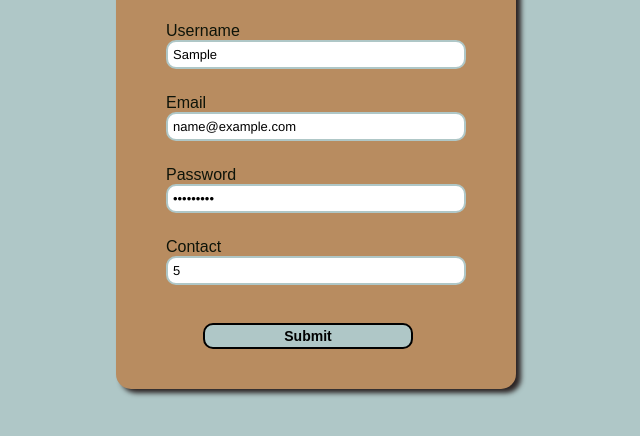
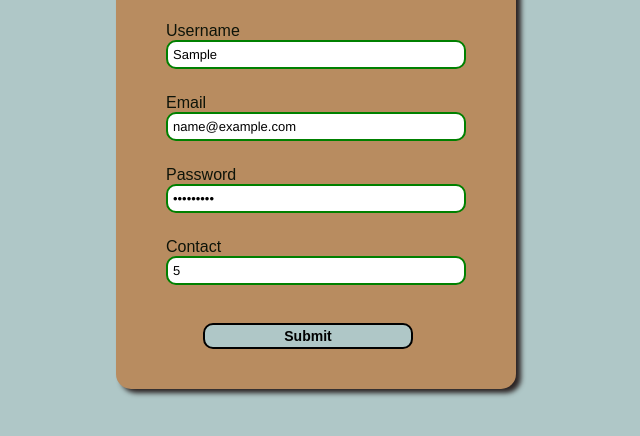
Before and after one commit to ArslanHussain22/my-first-project, a plain HTML site: page project 1/index.html in a window 1280 px wide. Both pictures are taken after typing "Sample", "name@example.com", "Sample123", "5" into the empty fields and a click on the button "Submit". Shown: the part 246-682 px from the top of the page, without its empty margins (324-964 px from the left). Drawn offline with Linux system fonts and the light colour scheme; a web font is replaced by a local one.

Commit message:
project 1 js
form validation code

```diff
--- a/project 1/index.html
+++ b/project 1/index.html
@@ -21,7 +21,7 @@
 
             <div class="form_control">
                 <label for="email">Email</label><br>
-                <input type="text" id="email" placeholder="Enter Email">
+                <input type="email" id="email" placeholder="Enter Email">
                 <small>Error Please Fill</small>
             </div>
 
--- a/project 1/script.js
+++ b/project 1/script.js
@@ -4,14 +4,25 @@ const username = document.getElementById('username');
 const email = document.getElementById('email');
 const password = document.getElementById('password');
 const contact = document.getElementById('contact');
-
+//show error msg when input is empty
 function errormsg(input, message){
+    //get the parent element of the input field(.form_control)
     const formcontrol = input.parentElement;
+    //override the class to add error
     formcontrol.className = 'form_control error';
+    //get the error msg for small element
     const small = formcontrol.querySelector('small');
+    //override the text of the error msg of small
     small.innerText = message;
 }
 
+// show success msg when fied is not empty
+function showsuccess(input){
+    //get the parent element of the input field(.form_control)
+    const formcontrol = input.parentElement;
+    //override the class to add success
+    formcontrol.className = 'form_control success';
+}
 //Event listener
 // create event listener for submit butto
 form.addEventListener('submit' , function(e) {
@@ -22,4 +33,28 @@ form.addEventListener('submit' , function(e) {
     if(username.value === ''){
         errormsg(username, 'Username must be Required');
     }
+    else{
+        showsuccess(username);
+    }
+
+    if(email.value === ''){
+        errormsg(email, 'Email must be Required');
+    }
+    else{
+        showsuccess(email);
+    }
+
+    if(password.value === ''){
+        errormsg(password, 'Password must be Required');
+    }
+    else{
+        showsuccess(password);
+    }
+
+    if(contact.value === ''){
+        errormsg(contact, 'Contact must be Required');
+    }
+    else{
+        showsuccess(contact);
+    }
 })
```
